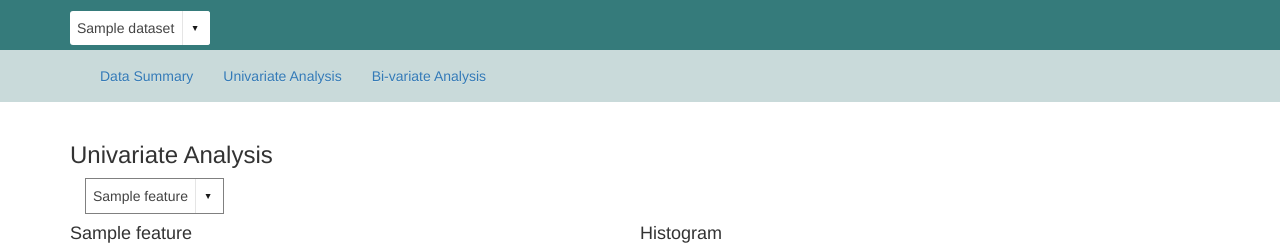
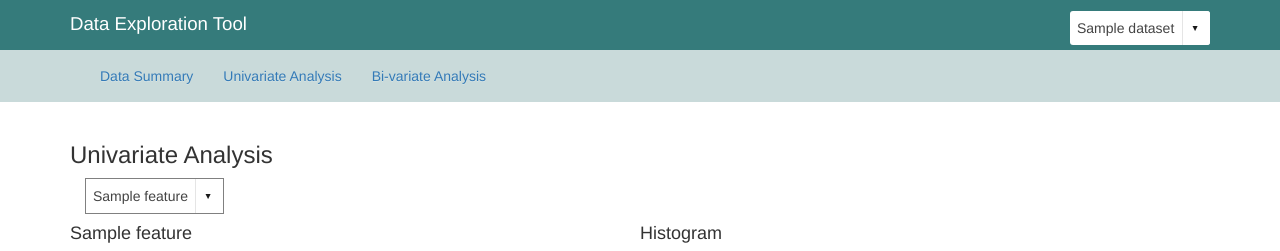
Before and after one commit to margaretpearce/data-exploration, a Flask app: template templates/univariate.html in a window 1280 px wide. Shown: the top 251 px of the page. Run offline with Flask 2, Linux system fonts and the light colour scheme; the template is opened without the code that fills it: most values are stand-ins (such as "Sample title", 1, 10 or a date in 2020); some libraries are stand-ins or nearby versions.

Commit message:
Added title, auto selecting label by default on univariate/ bivariate pages

```diff
--- a/static/css/theme.css
+++ b/static/css/theme.css
@@ -68,6 +68,8 @@
 
 .dataset-menu {
     margin-top: 10px;
+    padding-left: 15px;
+    padding-right: 15px;
 }
 
 .tabs {
@@ -124,6 +126,16 @@
 
 .uploadingDataField {
 
+}
+
+.topbar-title {
+	float: left;
+	color: #ffffff;
+	font-size: 14pt;
+}
+
+.topbar-dropdown {
+	float: right;
 }
 
 /*  Custom dropdown style from: Red Team Design
--- a/templates/base.html
+++ b/templates/base.html
@@ -41,17 +41,17 @@
 <!-- Panel with drop down to pick which dataset to use -->
 <div class="navbar dataset">
     <div class="container dataset-menu">
-        <form action="dataset_selection_changed" method="post">
+        <div class="topbar-title">Data Exploration Tool</div>
+        <form action="dataset_selection_changed" method="post" class="topbar-dropdown">
         <span class="custom-dropdown custom-dropdown--white">
             <select class="custom-dropdown__select custom-dropdown__select--white" name="data_set_field" onchange="this.form.submit()">
                 {% for dataset in dataset_options.dataset_info %}
                 {% if dataset.dataset_file == data_file %}
-                    <option value="{{ dataset.dataset_file }}" selected="selected">{{ dataset.dataset_title }}</option>
+                    <option value="{{ dataset.dataset_file }}" selected="selected">Data set: {{ dataset.dataset_title }}</option>
                 {% else %}
                     <option value="{{ dataset.dataset_file }}">{{ dataset.dataset_title }}</option>
                 {% endif %}
                 {% endfor %}
-                <!--<option value="{{ data_file }}" selected="selected">{{ data_title }}</option>-->
             </select>
         </span>
         <input type="text" name="data_title_field" value="{{ data_title }}" class="sampleDataField">
--- a/templates/bivariate.html
+++ b/templates/bivariate.html
@@ -8,7 +8,11 @@
         <span class="custom-dropdown custom-dropdown--white custom-dropdown--border">
             <select id="interaction_selector" class="custom-dropdown__select custom-dropdown__select--white">
                 {% for f in data.features %}
+                {% if f.feat_name == data_label %}
+                <option value="{{ f.feat_index }}" selected="selected">{{ f.feat_name }}</option>
+                {% else %}
                 <option value="{{ f.feat_index }}">{{ f.feat_name }}</option>
+                {% endif %}
                 {% endfor %}
             </select>
         </span>
--- a/templates/univariate.html
+++ b/templates/univariate.html
@@ -10,7 +10,11 @@
         <span class="custom-dropdown custom-dropdown--white custom-dropdown--border">
             <select id="feature_selector" class="custom-dropdown__select custom-dropdown__select--white">
                 {% for f in mydata.features %}
+                {% if f.feat_name == data_label %}
+                <option value="{{ f.feat_index }}" selected="selected">{{ f.feat_name }}</option>
+                {% else %}
                 <option value="{{ f.feat_index }}">{{ f.feat_name }}</option>
+                {% endif %}
                 {% endfor %}
             </select>
         </span>
```
